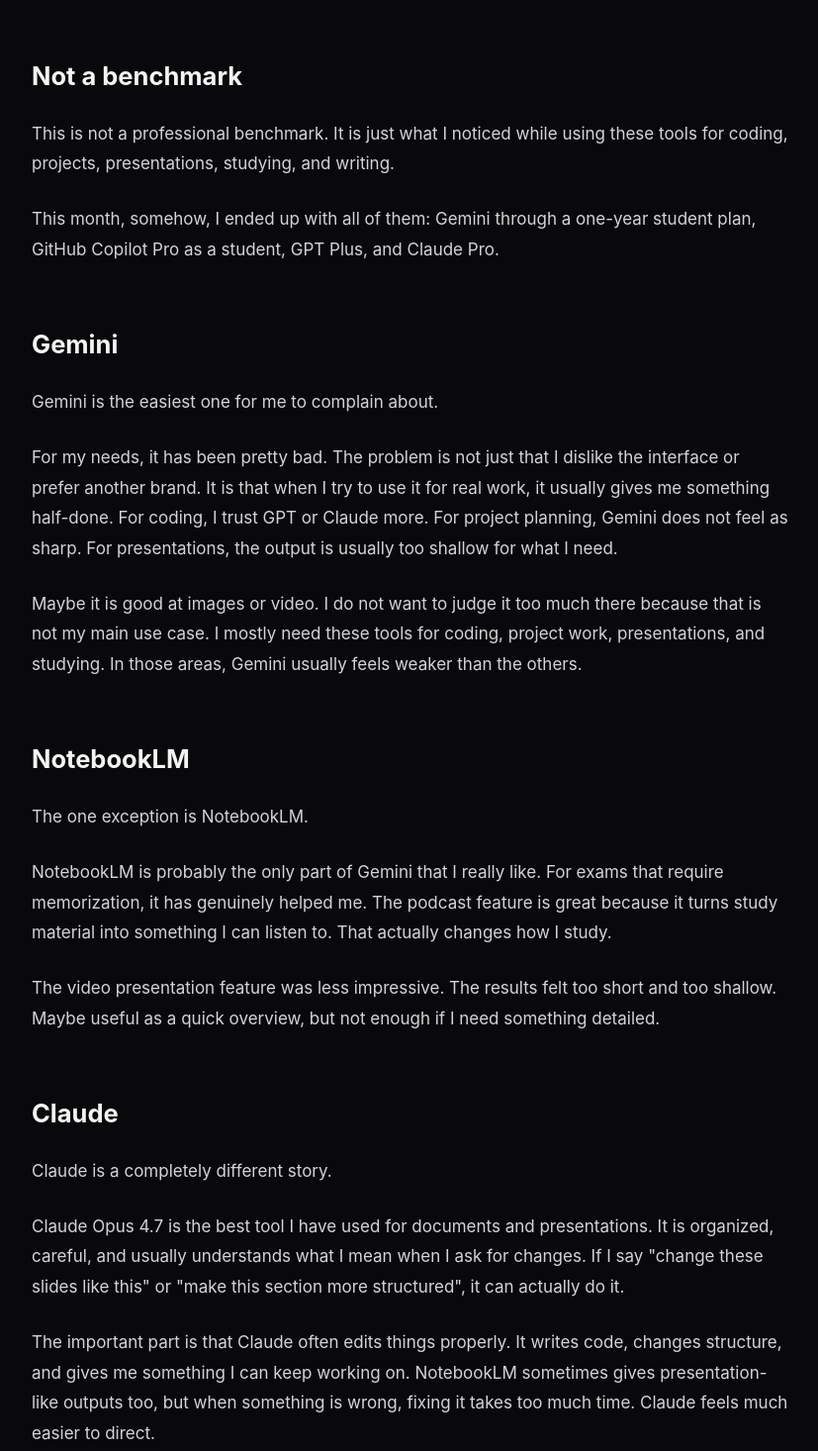
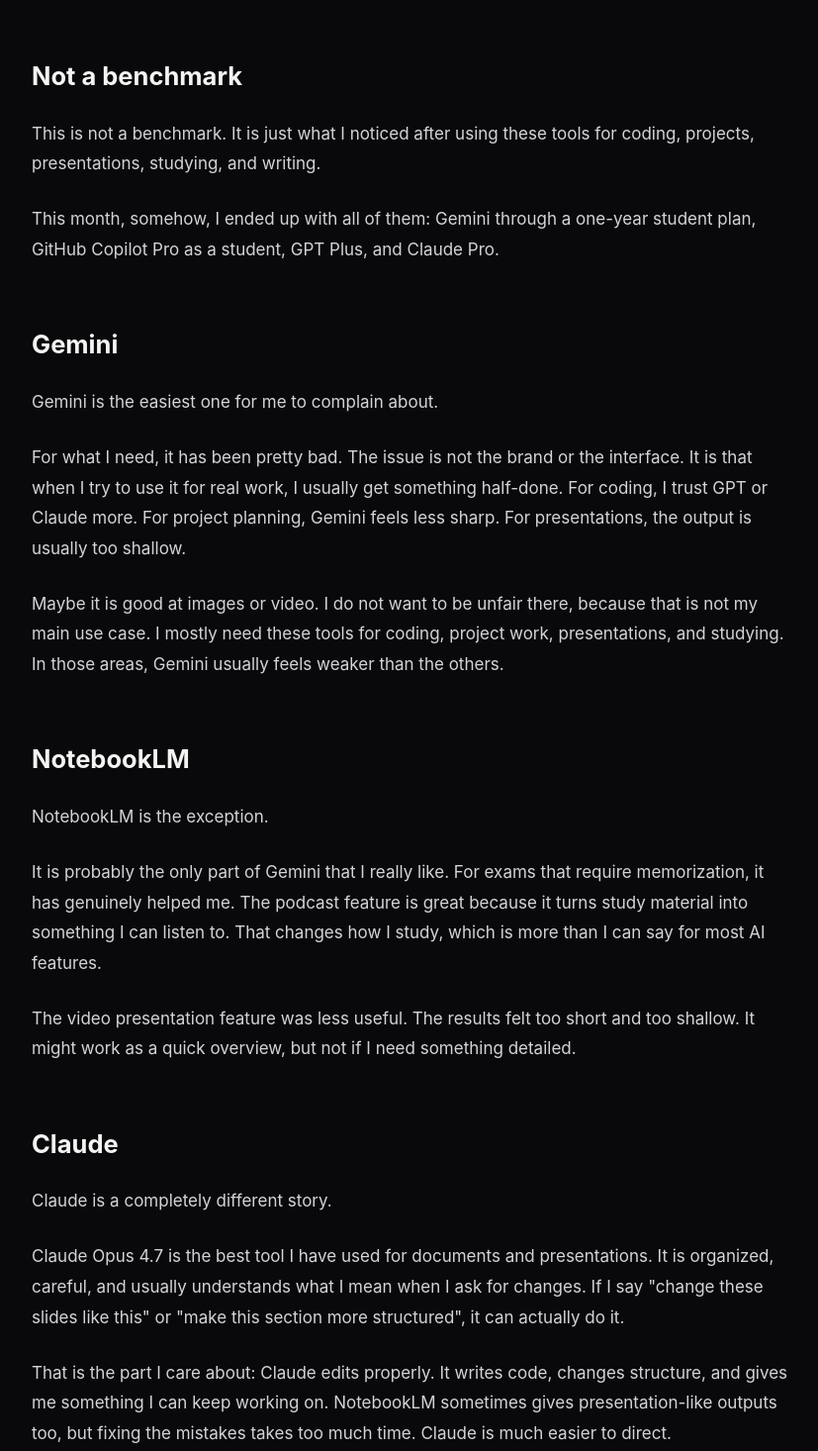
Before and after one commit to OmerZeyveli/omerzeyveli.github.io, an Astro site: page /writing/best-ai-model-you-can-actually-use in a window 1280 px wide. Shown: the part 869-2335 px from the top of the page at 99% size, without its empty margins (224-1051 px from the left). Built offline with nearby package versions, Linux system fonts and the light colour scheme; Astro itself is replaced by a stand-in of ours.

Commit message:
Humanize AI model writing entry

```diff
--- a/src/content/writing/best-ai-model-you-can-actually-use.mdx
+++ b/src/content/writing/best-ai-model-you-can-actually-use.mdx
@@ -13,7 +13,7 @@
 
 ## Not a benchmark
 
-This is not a professional benchmark. It is just what I noticed while using these tools for coding, projects, presentations, studying, and writing.
+This is not a benchmark. It is just what I noticed after using these tools for coding, projects, presentations, studying, and writing.
 
 This month, somehow, I ended up with all of them: Gemini through a one-year student plan, GitHub Copilot Pro as a student, GPT Plus, and Claude Pro.
 
@@ -21,17 +21,17 @@
 
 Gemini is the easiest one for me to complain about.
 
-For my needs, it has been pretty bad. The problem is not just that I dislike the interface or prefer another brand. It is that when I try to use it for real work, it usually gives me something half-done. For coding, I trust GPT or Claude more. For project planning, Gemini does not feel as sharp. For presentations, the output is usually too shallow for what I need.
+For what I need, it has been pretty bad. The issue is not the brand or the interface. It is that when I try to use it for real work, I usually get something half-done. For coding, I trust GPT or Claude more. For project planning, Gemini feels less sharp. For presentations, the output is usually too shallow.
 
-Maybe it is good at images or video. I do not want to judge it too much there because that is not my main use case. I mostly need these tools for coding, project work, presentations, and studying. In those areas, Gemini usually feels weaker than the others.
+Maybe it is good at images or video. I do not want to be unfair there, because that is not my main use case. I mostly need these tools for coding, project work, presentations, and studying. In those areas, Gemini usually feels weaker than the others.
 
 ## NotebookLM
 
-The one exception is NotebookLM.
+NotebookLM is the exception.
 
-NotebookLM is probably the only part of Gemini that I really like. For exams that require memorization, it has genuinely helped me. The podcast feature is great because it turns study material into something I can listen to. That actually changes how I study.
+It is probably the only part of Gemini that I really like. For exams that require memorization, it has genuinely helped me. The podcast feature is great because it turns study material into something I can listen to. That changes how I study, which is more than I can say for most AI features.
 
-The video presentation feature was less impressive. The results felt too short and too shallow. Maybe useful as a quick overview, but not enough if I need something detailed.
+The video presentation feature was less useful. The results felt too short and too shallow. It might work as a quick overview, but not if I need something detailed.
 
 ## Claude
 
@@ -39,7 +39,7 @@
 
 Claude Opus 4.7 is the best tool I have used for documents and presentations. It is organized, careful, and usually understands what I mean when I ask for changes. If I say "change these slides like this" or "make this section more structured", it can actually do it.
 
-The important part is that Claude often edits things properly. It writes code, changes structure, and gives me something I can keep working on. NotebookLM sometimes gives presentation-like outputs too, but when something is wrong, fixing it takes too much time. Claude feels much easier to direct.
+That is the part I care about: Claude edits properly. It writes code, changes structure, and gives me something I can keep working on. NotebookLM sometimes gives presentation-like outputs too, but fixing the mistakes takes too much time. Claude is much easier to direct.
 
 For presentations, Claude Opus 4.7 honestly feels like it is showing off. If I write a clear prompt, it usually gives me more than I asked for, in a good way.
 
@@ -53,7 +53,7 @@
 
 ## Coding in VS Code
 
-For coding, I tried Claude, Copilot, and GPT inside VS Code. That is where I am comparing them from, not from random prompts in a chat window.
+For coding, I tried Claude, Copilot, and GPT inside VS Code. That is the comparison I care about, not random prompts in a chat window.
 
 And honestly, I did not see a meaningful quality difference between Claude Opus 4.7 and GPT 5.5 for coding. Claude may feel smoother in some moments, but the latest GPT model is at the same level for my use. More importantly, GPT does not run out nearly as quickly. I can keep working.
 
@@ -73,7 +73,7 @@
 
 The funny thing is that using all these tools made me care more about my own setup than the models themselves.
 
-For agentic work, especially non-academic projects like this site or game projects, I started making small systems to save context. On this site, for example, I have an `AGENTS.md` file that tells coding agents the rules of the project. It explains what the site is, which folders matter, what should not be changed, and what checks need to pass before a task is finished.
+For agentic work, especially non-academic projects like this site or game projects, I started making small systems to save context. On this site, for example, I have an `AGENTS.md` file that tells coding agents the rules of the project: what the site is, which folders matter, what should not be changed, and what checks need to pass before a task is finished.
 
 I also keep docs like `ARCHITECTURE.md`, `docs/AGENT_MAP.md`, and `docs/WORKFLOW_REFERENCE.md`. They are not fancy, but they stop the agent from guessing. Instead of rediscovering the same project structure every time, the agent can read the map and start closer to the actual problem.
 
```
